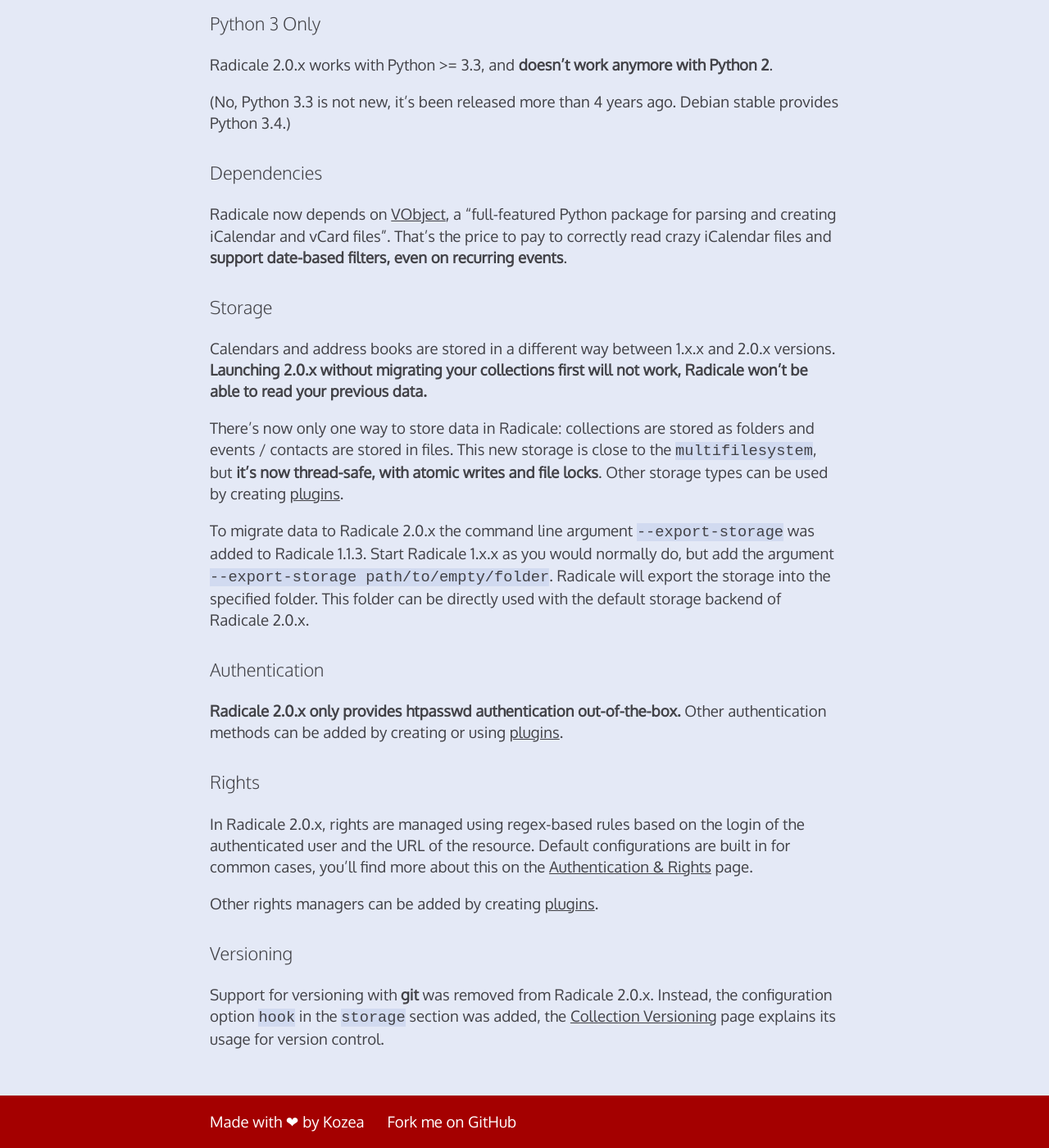
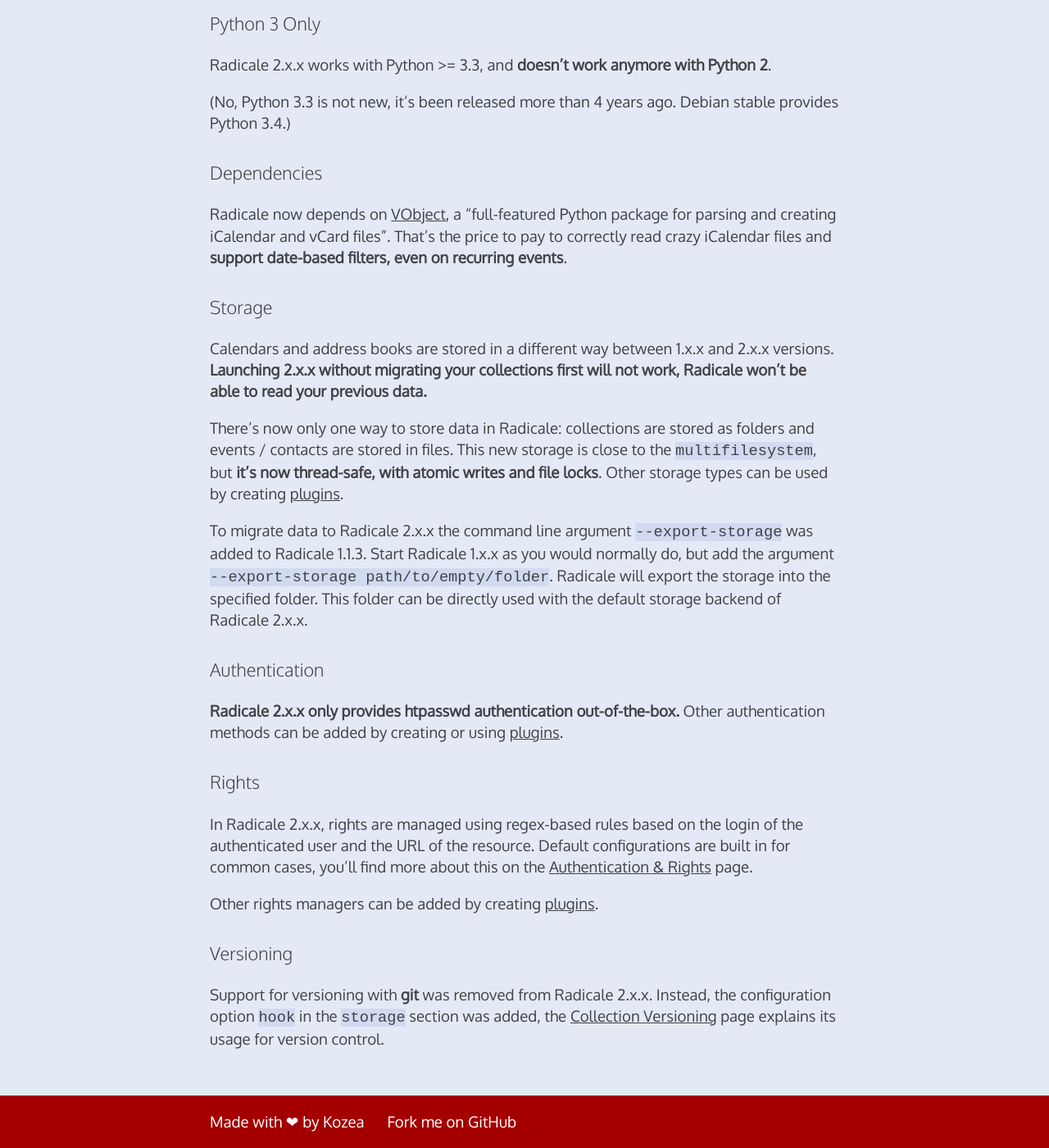
Before and after one commit to Kozea/Radicale, a Jekyll site: the page built from 1to2.md, in a window 1280 px wide and 1400 px high, scrolled down 452 px. Shown: the whole window at 82% size. Built offline with Jekyll 4.4.1, drawn with Linux system fonts in a browser that asks for light colours; some of the changed text lies outside the part shown.

Commit message:
Change 2.0.x to 2.x.x

```diff
--- a/1to2.md
+++ b/1to2.md
@@ -1,12 +1,12 @@
 ---
 layout: page
-title: Migration from 1.x.x to 2.0.x
+title: Migration from 1.x.x to 2.x.x
 permalink: /1to2/
 ---
 
 ## Why a Migration?
 
-Radicale 2.0.x is different from 1.x.x, here's everything you need to know about
+Radicale 2.x.x is different from 1.x.x, here's everything you need to know about
 this! **Please read this page carefully if you want to update Radicale.**
 
 You'll also find extra information
@@ -14,7 +14,7 @@
 
 ### Python 3 Only
 
-Radicale 2.0.x works with Python >= 3.3, and **doesn't work anymore with
+Radicale 2.x.x works with Python >= 3.3, and **doesn't work anymore with
 Python 2**.
 
 (No, Python 3.3 is not new, it's been released more than 4 years ago.
@@ -29,8 +29,8 @@
 
 ### Storage
 
-Calendars and address books are stored in a different way between 1.x.x and 2.0.x
-versions. **Launching 2.0.x without migrating your collections first will not
+Calendars and address books are stored in a different way between 1.x.x and 2.x.x
+versions. **Launching 2.x.x without migrating your collections first will not
 work, Radicale won't be able to read your previous data.**
 
 There's now only one way to store data in Radicale: collections are stored as
@@ -39,22 +39,22 @@
 locks**. Other storage types can be used by creating
 [plugins]({{ site.baseurl }}/plugins/).
 
-To migrate data to Radicale 2.0.x the command line argument
+To migrate data to Radicale 2.x.x the command line argument
 ``--export-storage`` was added to Radicale 1.1.3.
 Start Radicale 1.x.x as you would normally do, but add the argument
 ``--export-storage path/to/empty/folder``. Radicale will export the storage
 into the specified folder. This folder can be directly used with the
-default storage backend of Radicale 2.0.x.
+default storage backend of Radicale 2.x.x.
 
 ### Authentication
 
-**Radicale 2.0.x only provides htpasswd authentication out-of-the-box.** Other
+**Radicale 2.x.x only provides htpasswd authentication out-of-the-box.** Other
 authentication methods can be added by creating or using
 [plugins]({{ site.baseurl }}/plugins/).
 
 ### Rights
 
-In Radicale 2.0.x, rights are managed using regex-based rules based on the
+In Radicale 2.x.x, rights are managed using regex-based rules based on the
 login of the authenticated user and the URL of the resource. Default
 configurations are built in for common cases, you'll find more about this on
 the [Authentication & Rights]({{ site.baseurl }}/rights/) page.
@@ -64,7 +64,7 @@
 
 ### Versioning
 
-Support for versioning with **git** was removed from Radicale 2.0.x.
+Support for versioning with **git** was removed from Radicale 2.x.x.
 Instead, the configuration option ``hook`` in the ``storage`` section was added,
 the [Collection Versioning]({{ site.baseurl }}/versioning/) page explains its
 usage for version control.
```
Also changed, not shown: documentation.md (+2 -2 lines).
